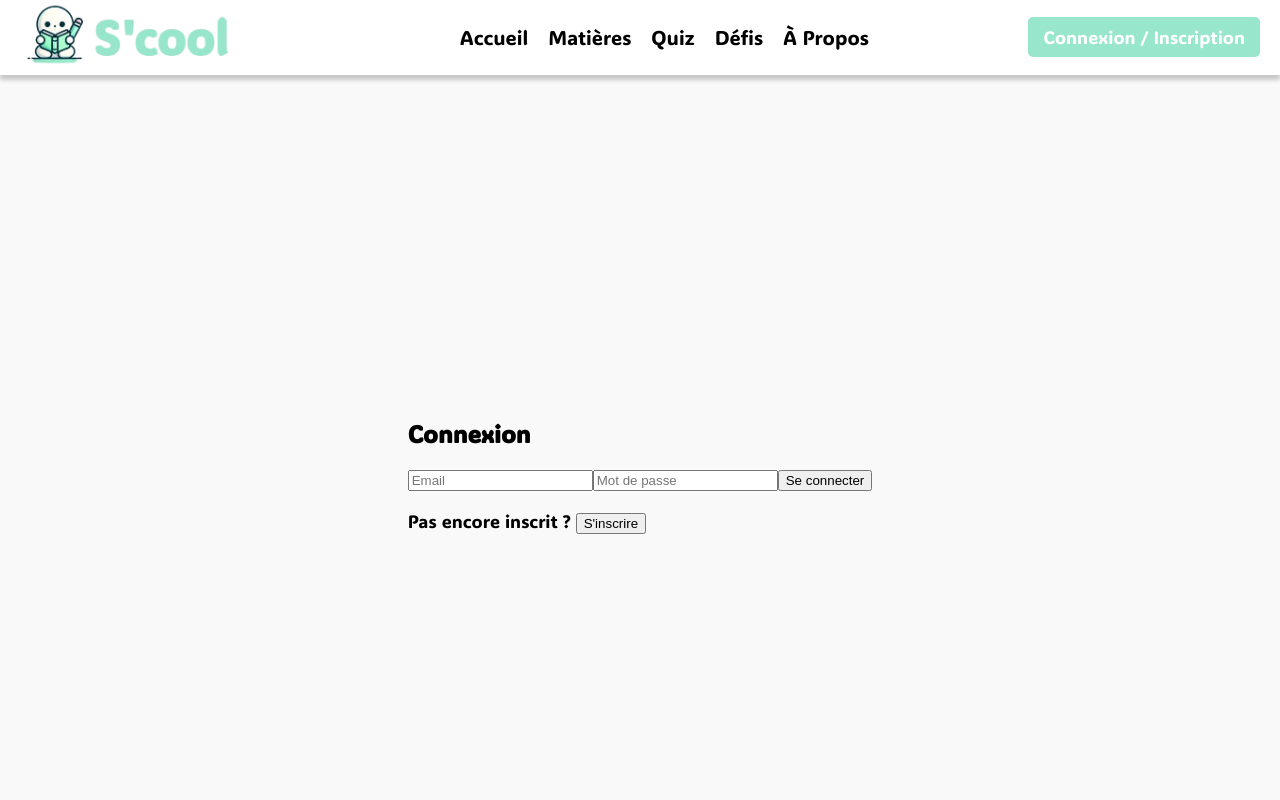
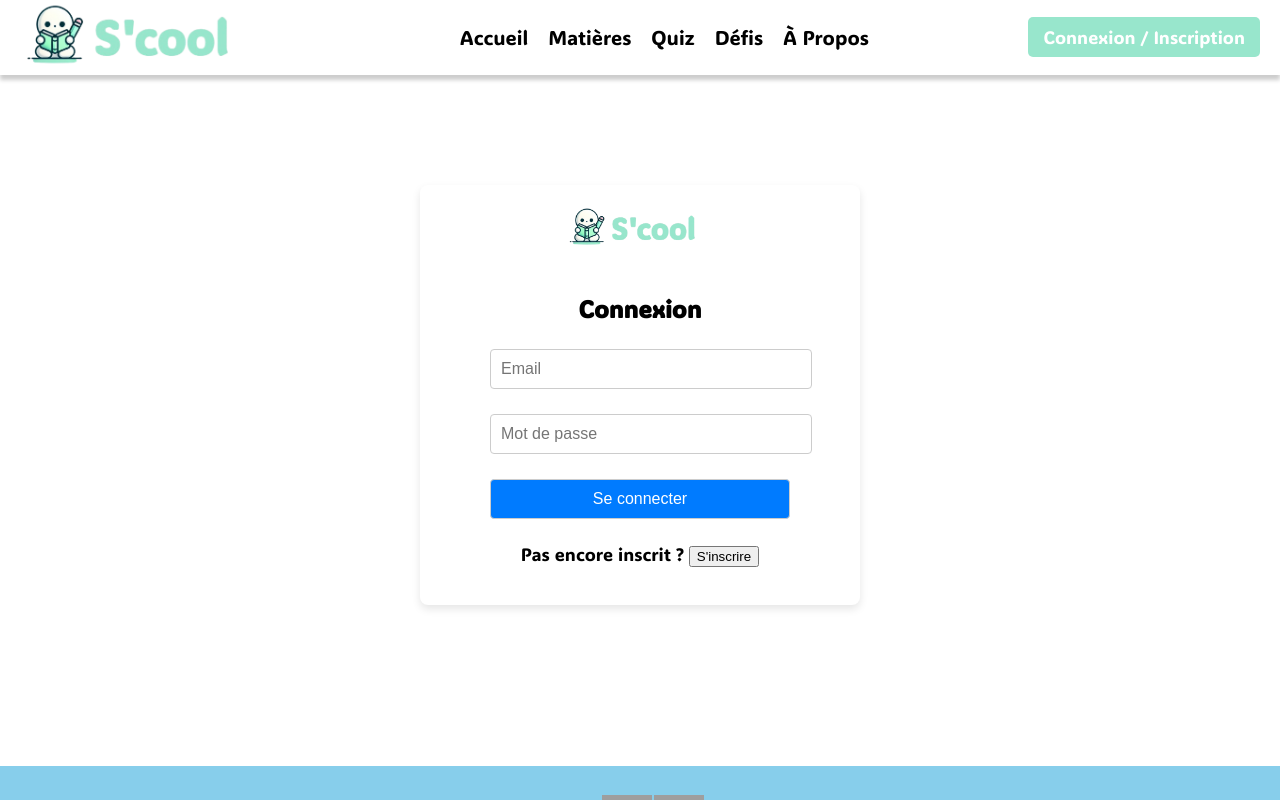
Before and after one commit to PIROSS-Dynamics/Schoolo-front, a React (Create React App) app: page /login in a window 1280 px wide. Shown: the top 800 px of the page. Built offline with nearby package versions, Linux system fonts and the light colour scheme; grey boxes are pictures that could not be loaded.

Commit message:
style for auth page

```diff
--- a/src/components/Auth.js
+++ b/src/components/Auth.js
@@ -10,7 +10,6 @@ const Auth = () => {
     last_name: '',
     role: 'student', // default role
   });
-
 
   const handleChange = (event) => {
     const { name, value } = event.target;
@@ -62,11 +61,15 @@ const Auth = () => {
   return (
     <div className="auth-container">
       <div className="auth-column">
+        <div className="auth-logo">
+          <img src="/images/logo scool.png" alt="S'cool Logo" />
+        </div>
         {isLogin ? (
           <>
             <h2>Connexion</h2>
             <form onSubmit={handleSubmit}>
               <input
+                className="auth-input"
                 type="email"
                 name="email"
                 placeholder="Email"
@@ -74,13 +77,14 @@ const Auth = () => {
                 required
               />
               <input
+                className="auth-input"
                 type="password"
                 name="password"
                 placeholder="Mot de passe"
                 onChange={handleChange}
                 required
               />
-              <button type="submit">Se connecter</button>
+              <button className="auth-button" type="submit">Se connecter</button>
             </form>
             <p>Pas encore inscrit ? <button onClick={() => setIsLogin(false)}>S'inscrire</button></p>
           </>
@@ -89,6 +93,7 @@ const Auth = () => {
             <h2>Inscription</h2>
             <form onSubmit={handleSubmit}>
               <input
+                className="auth-input"
                 type="text"
                 name="first_name"
                 placeholder="Prénom"
@@ -97,6 +102,7 @@ const Auth = () => {
                 autoComplete="off"
               />
               <input
+                className="auth-input"
                 type="text"
                 name="last_name"
                 placeholder="Nom"
@@ -104,12 +110,13 @@ const Auth = () => {
                 required
                 autoComplete="off"
               />
-              <select name="role" onChange={handleChange} required>
+              <select className="auth-select" name="role" onChange={handleChange} required>
                 <option value="student">Élève</option>
                 <option value="teacher">Professeur</option>
                 <option value="parent">Parent</option>
               </select>
               <input
+                className="auth-input"
                 type="email"
                 name="email"
                 placeholder="Email"
@@ -118,6 +125,7 @@ const Auth = () => {
                 autoComplete="off"
               />
               <input
+                className="auth-input"
                 type="password"
                 name="password"
                 placeholder="Mot de passe"
@@ -125,7 +133,7 @@ const Auth = () => {
                 required
                 autoComplete="new-password"
               />
-              <button type="submit">S'inscrire</button>
+              <button className="auth-button" type="submit">S'inscrire</button>
             </form>
             <p>Déjà inscrit ? <button onClick={() => setIsLogin(true)}>Se connecter</button></p>
           </>
--- a/src/css/Auth.css
+++ b/src/css/Auth.css
@@ -2,60 +2,57 @@
     display: flex;
     justify-content: center;
     align-items: center;
-    height: 100vh;
-    background-color: #f9f9f9;
+    height: 80vh;
   }
 
-  .auth-box {
+  .auth-column {
+    background-color: white;
+    padding: 20px;
+    box-shadow: 0 4px 8px rgba(0, 0, 0, 0.1);
+    border-radius: 8px;
+    width: 100%;
+    max-width: 400px; /* Limite la largeur de la colonne */
     display: flex;
-    width: 80%;
-    max-width: 1200px;
-    box-shadow: 0px 4px 10px rgba(0, 0, 0, 0.1);
-    background-color: #fff;
-    border-radius: 8px;
-    overflow: hidden;
+    flex-direction: column;
+    align-items: center; /* Centre horizontalement les éléments */
+    text-align: center;
   }
 
-  .auth-section {
-    flex: 1;
-    padding: 20px;
-    text-align: center;
-    border-right: 1px solid #ddd;
+  .auth-logo img {
+    max-width: 150px;
+    margin-bottom: 20px;
   }
 
-  .auth-section:last-child {
-    border-right: none;
+  form {
+    display: flex;
+    flex-direction: column;
+    gap: 15px;
+    width: 100%; /* S'assure que le formulaire occupe toute la largeur disponible */
+    max-width: 300px; /* Limite la largeur du formulaire */
+    margin: 0 auto; /* Centre le formulaire */
   }
 
-  .auth-section h2 {
-    margin-bottom: 20px;
-    color: #333;
-  }
-
-  .auth-section form {
-    display: flex;
-    flex-direction: column;
-  }
-
-  .auth-section input,
-  .auth-section select {
-    margin-bottom: 15px;
+  /* Uniformisation des champs */
+  .auth-input, .auth-select, .auth-button {
     padding: 10px;
     font-size: 16px;
     border: 1px solid #ccc;
     border-radius: 4px;
+    width: 100%;
+    margin: 5px 0;
   }
 
-  .auth-section button {
-    background-color: #4caf50;
+  .auth-input:focus, .auth-select:focus, .auth-button:focus {
+    outline: none;
+    border-color: #007bff;
+  }
+
+  .auth-button {
+    background-color: #007bff;
     color: white;
-    padding: 10px 15px;
-    font-size: 16px;
-    border: none;
-    border-radius: 4px;
     cursor: pointer;
   }
 
-  .auth-section button:hover {
-    background-color: #45a049;
+  .auth-button:hover {
+    background-color: #0056b3;
   }
```
